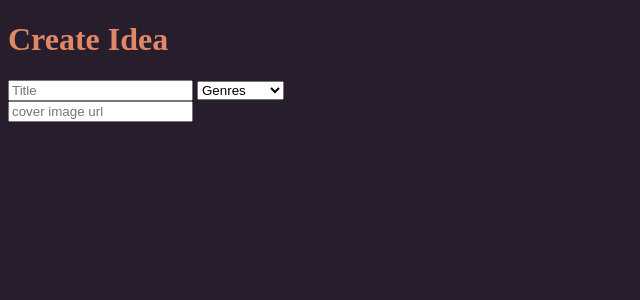
After one commit to CarterBelnap/CST8285_Assignment02, a PHP site: page /Pages/Create-Idea-Page.html in a window 1280 px wide. The commit adds this page. Shown: the top 300 px of the page, without its empty margins (0-640 px from the left). Run offline with PHP 8.4, Linux system fonts and the light colour scheme.

Commit message:
Morning Changes
Added create-idea-page form
added genres.js to manage the genres (not completed)
created blank css for the create idea form

- Ahmed Az

```diff
--- /dev/null
+++ b/JS/Genres.js
@@ -0,0 +1,63 @@
+var genres = ["Genres", "Action", "Adventure", "Horror", "Puzzle", "2D", "3D", "Platformer",
+    "Roguelike", "RPG", "Simulation", "Comedy", "Rhythm", "Multiplayer",
+    "Story", "Shooter", "Card", "Board", "Party"];
+
+var genreSelect = document.getElementById("genres");
+
+// Function to populate the dropdown
+function populateGenres() {
+    genres.forEach(function (genre) {
+        var option = document.createElement("option");
+        option.value = genre;
+        option.textContent = genre;
+        genreSelect.appendChild(option);
+    });
+}
+
+// Call the function to populate genres on page load
+window.onload = populateGenres;
+
+// Event listener for dropdown selection
+function genreSelection() {
+    var selectedGenre = genreSelect.value;
+    if (selectedGenre && selectedGenre !== "Genres") {
+        addGenre(selectedGenre);
+        removeOptionFromDropdown(selectedGenre);
+    }
+}
+genreSelect.addEventListener("change", genreSelection);
+
+// Add genre to list
+function addGenre(selectedGenre) {
+    var selectedGenresDiv = document.getElementById("selectedGenres");
+    var listedGenre = document.createElement("span");
+    listedGenre.className = "selected-genre";
+    listedGenre.textContent = selectedGenre;
+
+    // Add click event listener to the span to remove the genre
+    listedGenre.onclick = function () {
+        removeGenre(selectedGenre, listedGenre);
+    };
+
+    selectedGenresDiv.appendChild(listedGenre);
+}
+
+// Remove genre from dropdown
+function removeOptionFromDropdown(genre) {
+    var options = genreSelect.options;
+    for (var i = 0; i < options.length; i++) {
+        if (options[i].value === genre) {
+            genreSelect.remove(i);
+            break;
+        }
+    }
+}
+
+// Remove genre from selected list and add back to dropdown
+function removeGenre(genre, element) {
+    element.remove(); // Remove the genre from the displayed list
+    var option = document.createElement("option");
+    option.value = genre;
+    option.textContent = genre;
+    genreSelect.appendChild(option); // Add it back to the dropdown
+}
--- /dev/null
+++ b/Pages/Create-Idea-Page.html
@@ -0,0 +1,23 @@
+<!DOCTYPE html>
+<html lang="en">
+<head>
+    <meta charset="UTF-8">
+    <meta name="viewport" content="width=device-width, initial-scale=1.0">
+    <link rel="stylesheet" href="../CSS/General-Styling.css">
+    <link rel="stylesheet" href="../CSS/Create-Idea.css">
+    <script defer src="../JS/Genres.js"></script>
+    <title>Create Idea</title>
+</head>
+<body>
+    <h1>Create Idea</h1>
+    <form method="post" action="../PHP/GameIdeas/Submit_Idea.php">
+        <div id="idea-sectionm">
+            <input type="text" name="title" id="idea-title" placeholder="Title">
+            <select name="genres" id="genres"></select>
+            <div id="selectedGenres">
+            </div>
+            <input type="text" name="cover_image_url" id="cover_image_url" placeholder="cover image url">
+        </div>
+    </form>
+</body>
+</html>
--- a/index.php
+++ b/index.php
@@ -9,8 +9,9 @@
 <body>
     <p>Crafting Play</p>
     <div id="game-ideas">
-        <a href="../Pages/Register-Page.html">Register</a>
-        <a href="../Pages/Login-Page.html">Login</a>
+        <a href="./Pages/Register-Page.html">Register</a>
+        <a href="./Pages/Login-Page.html">Login</a>
+        <a href="./Pages/Create-Idea-Page.html">Create Idea</a>
     </div>
 </body>
 </html>
```
Also changed, not shown: PHP/Login/Login.php (+2 -7 lines), CSS/Create-Idea.css (added).
